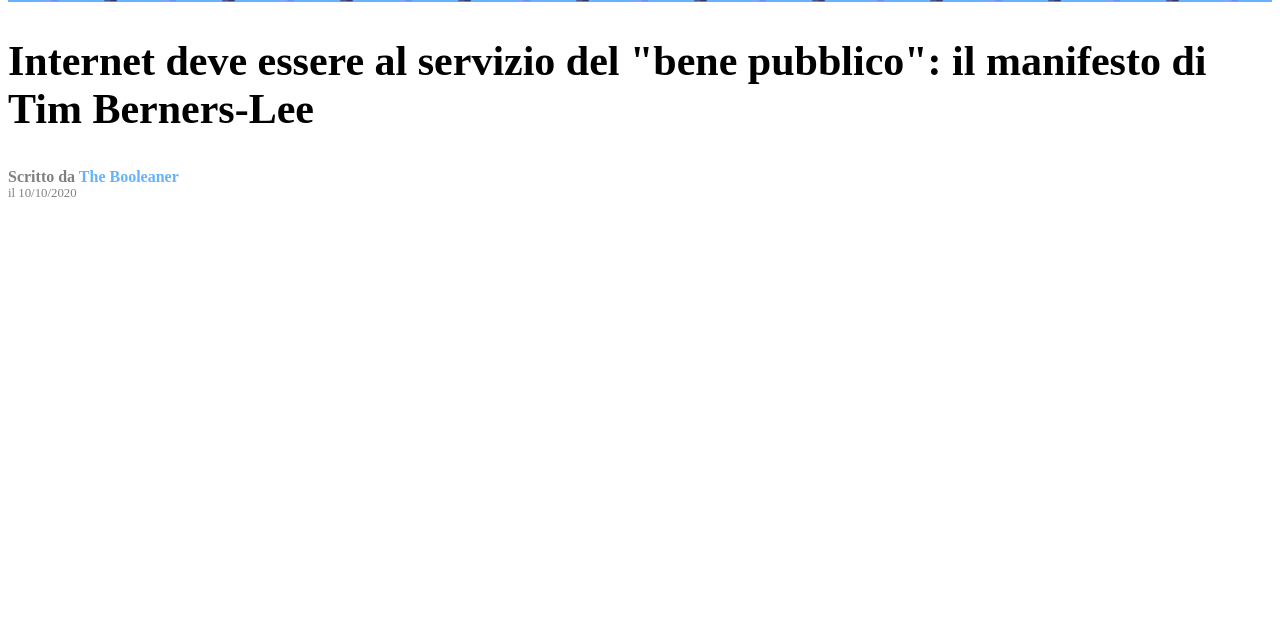
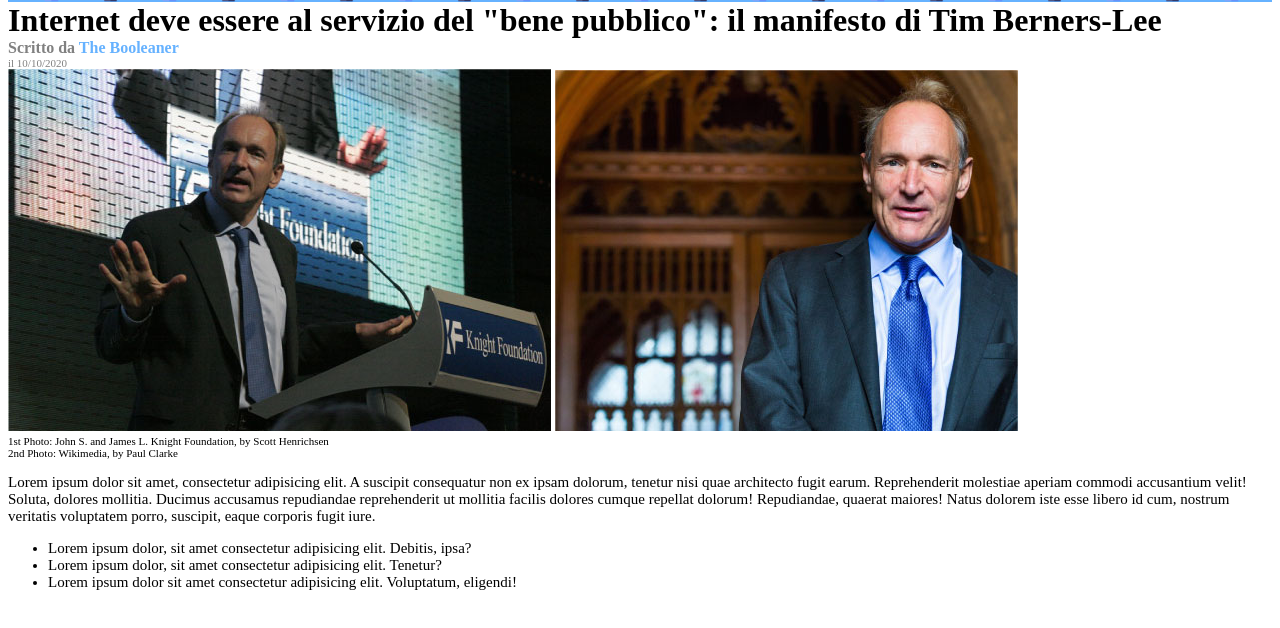
Before and after one commit to GianfrancoGhiani/html-css-booleaner, a plain HTML site: page index.html in a window 1280 px wide. Shown: the part 124-752 px from the top of the page. Drawn offline with Linux system fonts and the light colour scheme.

Commit message:
text-body+unordered list added (update h1)

```diff
--- a/css/style.css
+++ b/css/style.css
@@ -11,8 +11,9 @@
     padding-top: 50px;
 }
 .title{
-    font-size: 28px;
+    font-size: 32px;
     margin:0;
+
 }
 .grey-text{
     color: grey;
@@ -23,5 +24,9 @@
 }
 .sub{
     font-weight: 100;
-    font-size: 0.8em;
+    font-size: 11px;
+    margin:0;
 }
+.text-body {
+    font-size: 15px;
+}
--- a/index.html
+++ b/index.html
@@ -18,9 +18,7 @@
             </section>
             <!-- main title+data references -->
             <section>
-                <div class="title">
-                    <h1>Internet deve essere al servizio del &quot;bene pubblico&quot;: il manifesto di Tim  Berners-Lee</h1>
-                </div>
+                <h1 class="title">Internet deve essere al servizio del &quot;bene pubblico&quot;: il manifesto di Tim  Berners-Lee</h1>
                 <div class="grey-text">
                     Scritto da <span id="blue-text">The Booleaner</span>
                 </div>
@@ -29,7 +27,27 @@
         </header>
         <!-- staritng main -->
         <main>
-
+            <!-- img section -->
+            <section>
+                <img src="img/tim-1.jpg" alt="Mr Lee 1">
+                <img src="img/tim-2.jpg" alt="Mr Lee 2">
+                <p class="sub"> 1st Photo: John S. and James L. Knight Foundation, by Scott Henrichsen</p>
+                <p class="sub">2nd Photo: Wikimedia, by Paul Clarke</p>
+            </section>
+            <!-- text body 1 -->
+            <p class="text-body">Lorem ipsum dolor sit amet, consectetur adipisicing elit. A suscipit consequatur non ex ipsam dolorum, tenetur nisi quae architecto fugit earum. Reprehenderit molestiae aperiam commodi accusantium velit! Soluta, dolores mollitia.
+                Ducimus accusamus repudiandae reprehenderit ut mollitia facilis dolores cumque repellat dolorum! Repudiandae, quaerat maiores! Natus dolorem iste esse libero id cum, nostrum veritatis voluptatem porro, suscipit, eaque corporis fugit iure.
+            </p>
+            <!-- undordered list -->
+            <ul class="text-body">
+                <li>Lorem ipsum dolor, sit amet consectetur adipisicing elit. Debitis, ipsa?</li>
+                <li>Lorem ipsum dolor, sit amet consectetur adipisicing elit. Tenetur? </li>
+                <li>Lorem ipsum dolor sit amet consectetur adipisicing elit. Voluptatum, eligendi!</li>
+            </ul>
+            <!-- table section -->
+            <table></table>
+            <!-- text body 2 -->
+            <section></section>
         </main>
         <!-- starting footer -->
         <footer>
```
